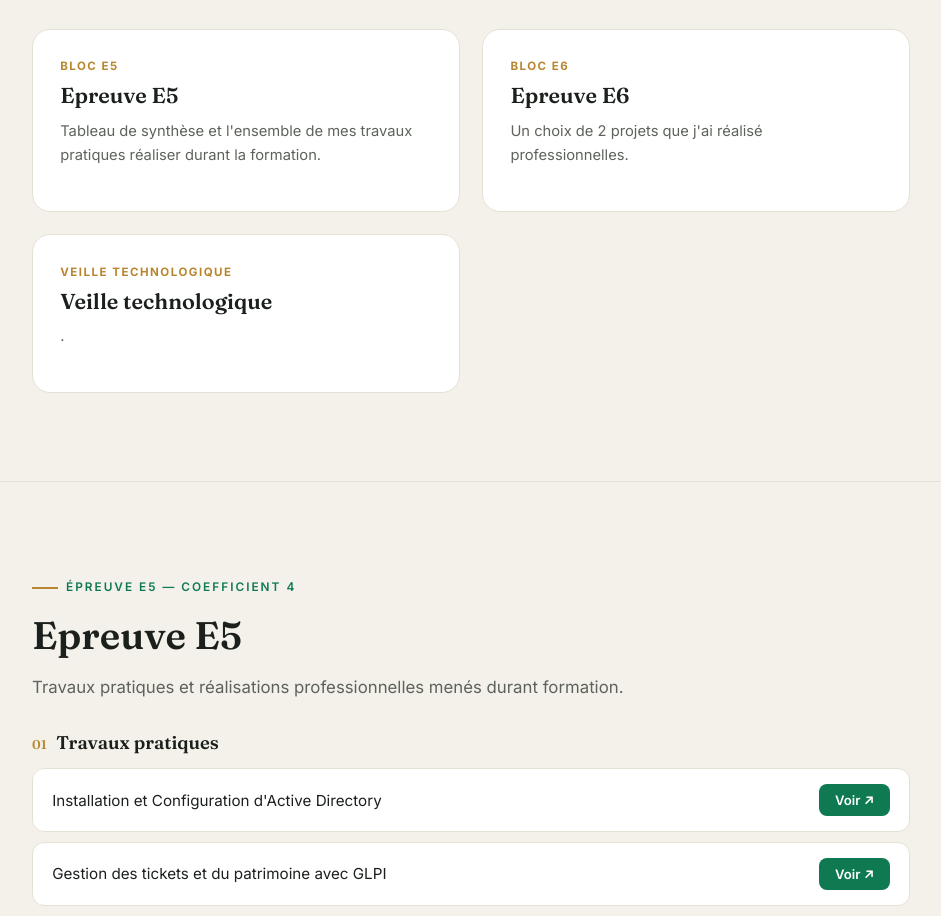
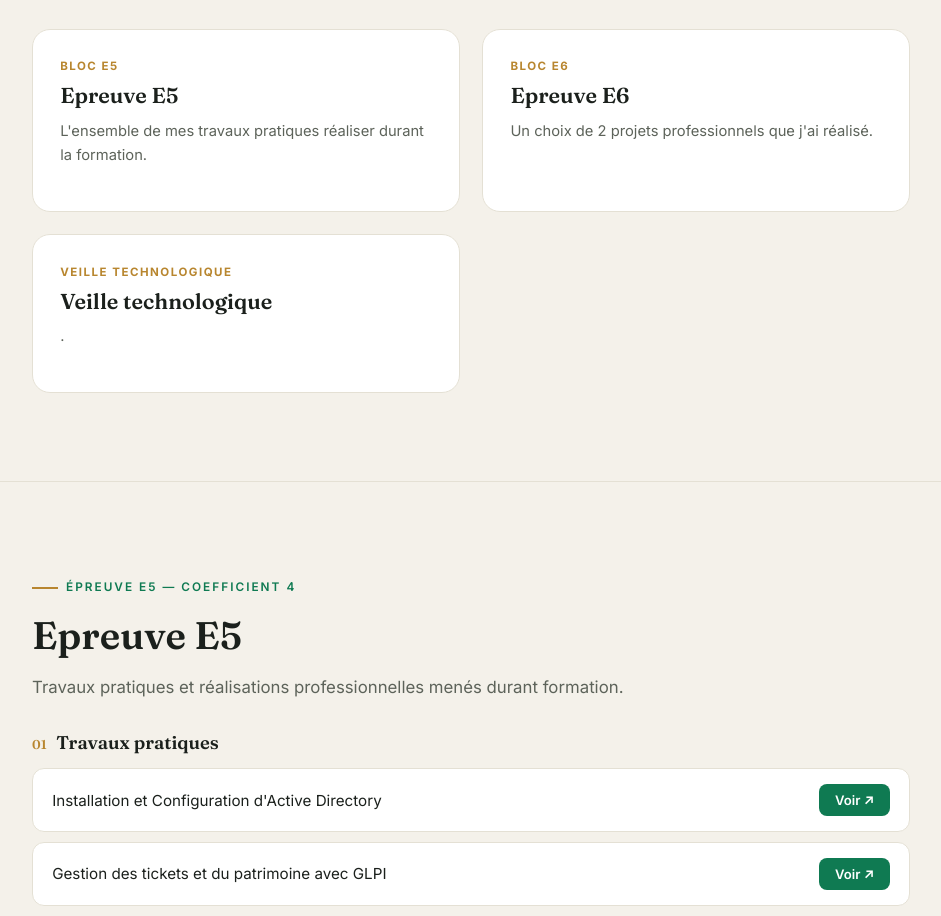
Before and after one commit to louisdojardim-a11y/louisdojardim-a11y.github.io, a plain HTML site: page index.html in a window 1280 px wide. Shown: the part 1715-2631 px from the top of the page, without its empty margins (306-1247 px from the left). Drawn offline with Linux system fonts and the light colour scheme.

Commit message:
Update index.html

```diff
--- a/index.html
+++ b/index.html
@@ -299,12 +299,12 @@ body::before {
             <div class="proj">
                 <div class="ptag">Bloc E5</div>
                 <h3>Epreuve E5</h3>
-                <p>Tableau de synthèse et l'ensemble de mes travaux pratiques réaliser durant la formation.</p>
+                <p>L'ensemble de mes travaux pratiques réaliser durant la formation.</p>
             </div>
             <div class="proj">
                 <div class="ptag">Bloc E6</div>
                 <h3>Epreuve E6</h3>
-                <p>Un choix de 2 projets que j'ai réalisé professionnelles.</p>
+                <p>Un choix de 2 projets professionnels que j'ai réalisé.</p>
             </div>
             <div class="proj">
                 <div class="ptag">Veille technologique</div>
```
